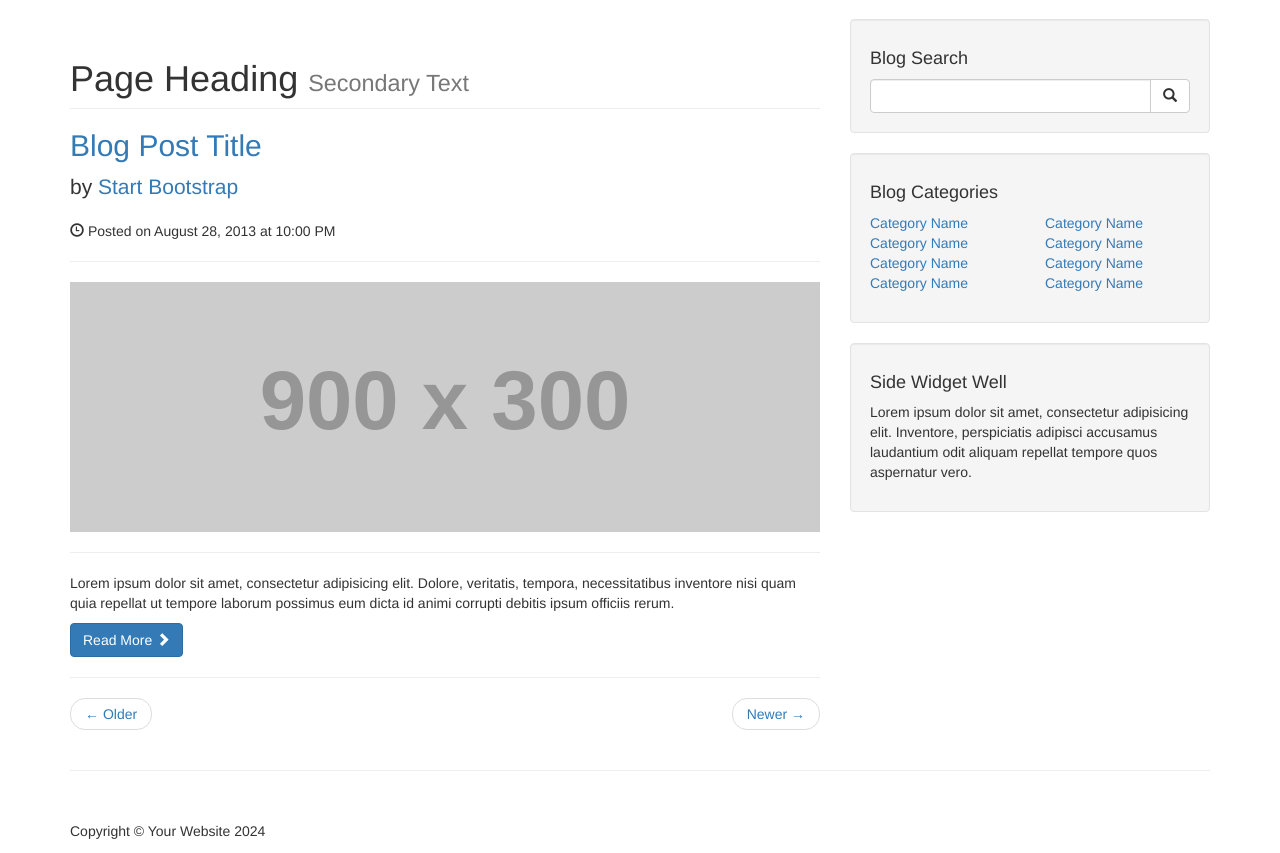
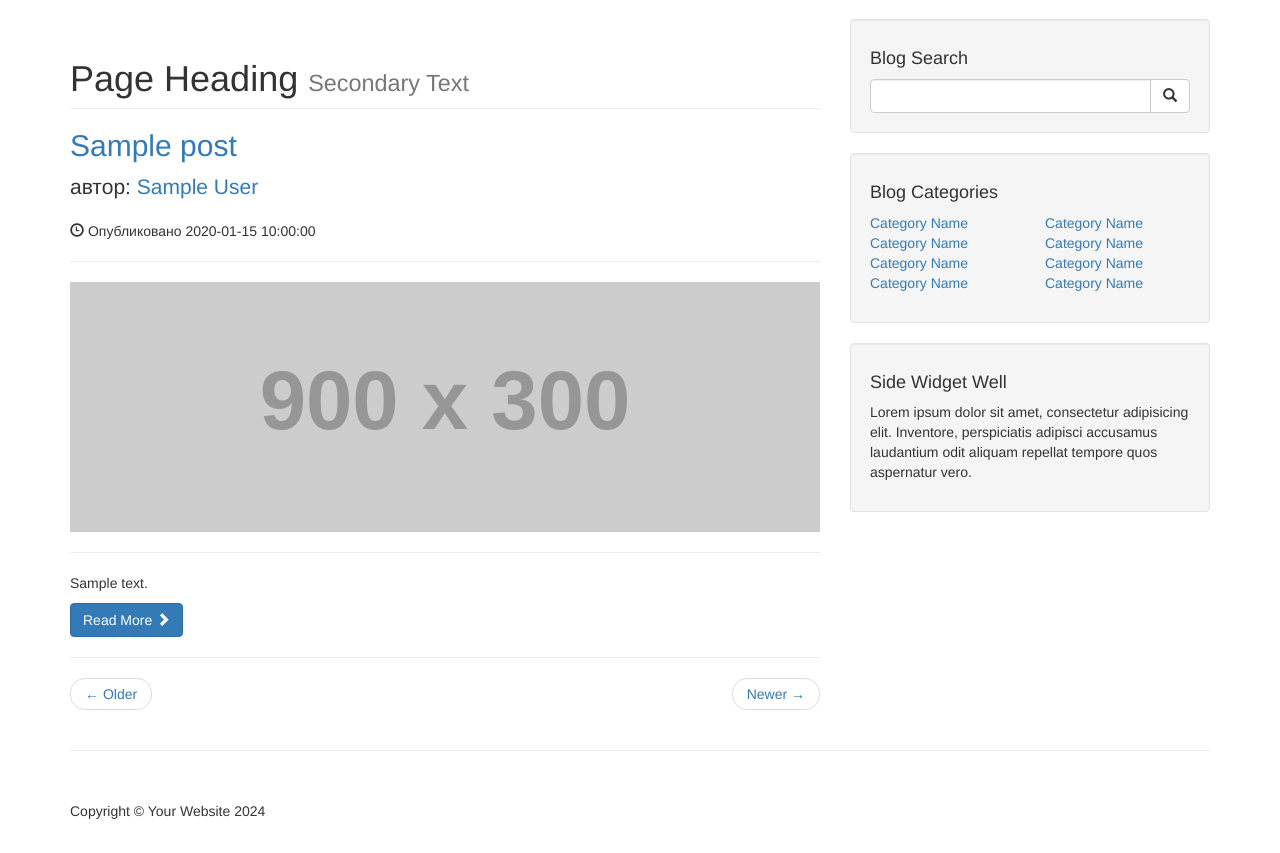
Before and after one commit to trolleyfun/BlogWebSite, a PHP site: page / in a window 1280 px wide. Shown: the part 51-904 px from the top of the page. After the commit the page ends 870 px from the top, so only its background shows below. Run offline with PHP 8.4, Linux system fonts and the light colour scheme; tables that the repository leaves empty or names only in its code hold one stand-in row (values such as "Sample post"); grey boxes labelled with a size stand in for pictures from a placeholder-image service; some libraries are stand-ins or nearby versions.

Commit message:
put posts from database to website

```diff
--- a/includes/header.php
+++ b/includes/header.php
@@ -1,5 +1,5 @@
 <!DOCTYPE html>
-<html lang="en">
+<html lang="ru">
 
 <head>
 
@@ -9,7 +9,7 @@
     <meta name="description" content="">
     <meta name="author" content="">
 
-    <title>Blog Home - Start Bootstrap Template</title>
+    <title>Блог &mdash; Путешествия</title>
 
     <!-- Bootstrap Core CSS -->
     <link href="css/bootstrap.min.css" rel="stylesheet">
--- a/includes/navigation.php
+++ b/includes/navigation.php
@@ -18,22 +18,13 @@
                     $query = "SELECT * FROM categories;";
                     if ($allCategories = mysqli_query($connection, $query)) {
                         while($row = mysqli_fetch_assoc($allCategories)) {
-                            $catTitle = $row['cat_title'];
-                            echo "<li><a href='#'>{$catTitle}</a></li>";
+                            $cat_title = $row['cat_title'];
+                            echo "<li><a href='#'>{$cat_title}</a></li>";
                         }
                     } else {
                         die("Query to database failed");
                     }
                     ?>
-                    <!-- <li>
-                        <a href="#">About</a>
-                    </li>
-                    <li>
-                        <a href="#">Services</a>
-                    </li>
-                    <li>
-                        <a href="#">Contact</a>
-                    </li> -->
                 </ul>
             </div>
             <!-- /.navbar-collapse -->
--- a/index.php
+++ b/index.php
@@ -18,21 +18,36 @@
                     <small>Secondary Text</small>
                 </h1>
 
-                <!-- First Blog Post -->
+                <!-- Put Blog Posts from database -->
+                <?php
+                $query = "SELECT * FROM posts";
+                if ($allPosts = mysqli_query($connection, $query))
+                {
+                    while($row = mysqli_fetch_assoc($allPosts)) {
+                        $post_title = $row['post_title'];
+                        $post_author = $row['post_author'];
+                        $post_date = $row['post_date'];
+                        $post_content = $row['post_content'];
+                ?>
+
                 <h2>
-                    <a href="#">Blog Post Title</a>
+                    <a href="#"><?= $post_title; ?></a>
                 </h2>
                 <p class="lead">
-                    by <a href="index.php">Start Bootstrap</a>
+                    автор: <a href="index.php"><?= $post_author; ?></a>
                 </p>
-                <p><span class="glyphicon glyphicon-time"></span> Posted on August 28, 2013 at 10:00 PM</p>
+                <p><span class="glyphicon glyphicon-time"></span> Опубликовано <?= $post_date; ?></p>
                 <hr>
                 <img class="img-responsive" src="http://placehold.it/900x300" alt="">
                 <hr>
-                <p>Lorem ipsum dolor sit amet, consectetur adipisicing elit. Dolore, veritatis, tempora, necessitatibus inventore nisi quam quia repellat ut tempore laborum possimus eum dicta id animi corrupti debitis ipsum officiis rerum.</p>
+                <p><?= $post_content; ?></p>
                 <a class="btn btn-primary" href="#">Read More <span class="glyphicon glyphicon-chevron-right"></span></a>
 
                 <hr>
+                <?php
+                    }
+                }
+                ?>
 
                 <!-- Pager -->
                 <ul class="pager">
```
